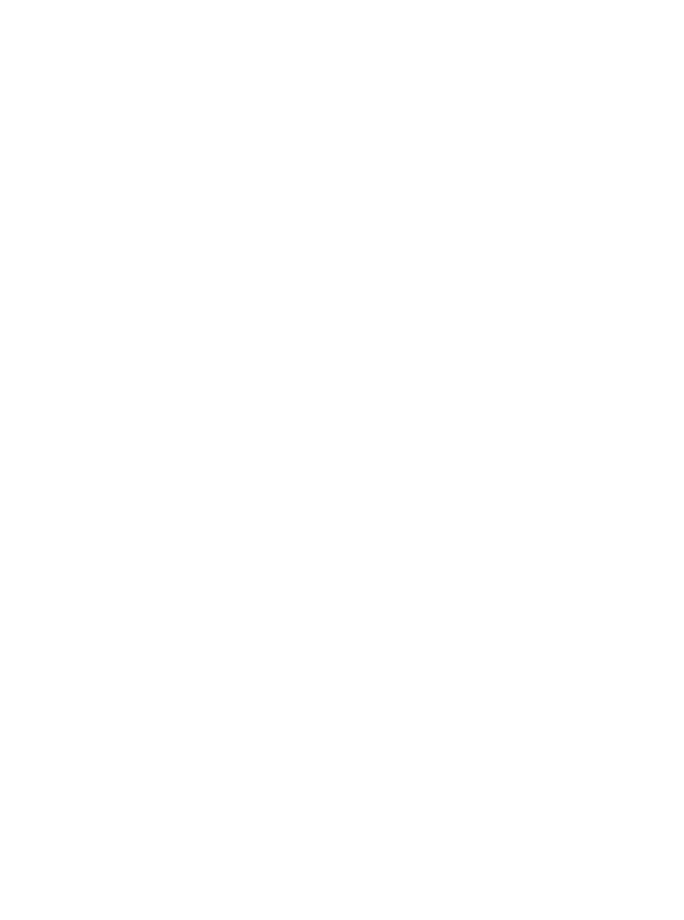
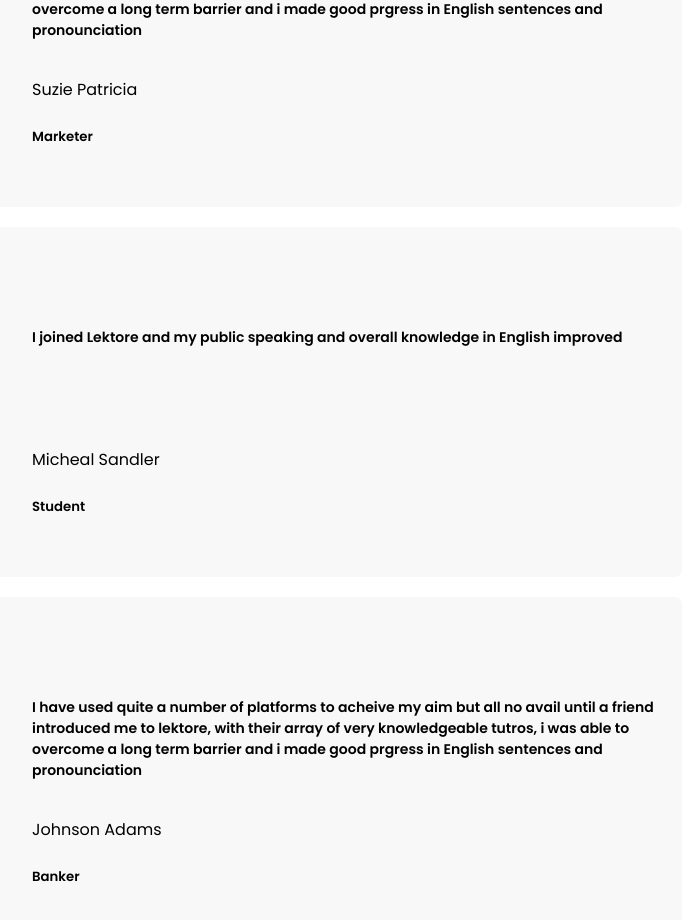
Before and after one commit to Shapati/test-git, a React (Create React App) app: page / in a window 1280 px wide. Shown: the part 980-1900 px from the top of the page, without its empty margins (33-717 px from the left). Before the commit the page ends 800 px from the top, so only its background shows below. Built offline with nearby package versions, Linux system fonts and the light colour scheme.

Commit message:
addded testimonial boxes and added styles

```diff
--- a/src/pages/Home/Home.jsx
+++ b/src/pages/Home/Home.jsx
@@ -1,13 +1,14 @@
-import React from 'react'
-import { IntroSection } from './IntroSection/IntroSection'
-import { Navbar } from './Navabar/Navbar'
+import React from "react";
+import { IntroSection } from "./IntroSection/IntroSection";
+import { Testimonials } from "./Testimonials/Testimonials";
 
 const Home = () => {
   return (
     <div>
-        <IntroSection />
+      <IntroSection />
+      <Testimonials />
     </div>
-  )
-}
+  );
+};
 
-export default Home
+export default Home;
--- a/src/pages/Home/Testimonials/Testimonial.jsx
+++ /dev/null
@@ -1,3 +0,0 @@
-export const Testimonial = () => {
-  return <div className="testimonial"></div>;
-};
--- /dev/null
+++ b/src/pages/Home/Testimonials/Testimonials.css
@@ -0,0 +1,32 @@
+.testimonial {
+  width: 1250px;
+  margin: 60px auto;
+}
+.testi-box-container {
+  width: 1000px;
+  height: 1000px;
+}
+.testi-box {
+  width: 700px;
+  height: 350px;
+  background-color: #f8f8f8;
+  border-radius: 7px;
+  position: relative;
+  margin-bottom: 20px;
+  padding: 0px 50px;
+}
+.testi-box p {
+  position: absolute;
+  top: 100px;
+  font-size: 14px;
+  font-weight: bolder;
+}
+.testi-box h4 {
+  font-weight: 100;
+  position: absolute;
+  top: 220px;
+}
+.testi-box h5 {
+  position: absolute;
+  top: 270px;
+}
--- /dev/null
+++ b/src/pages/Home/Testimonials/Testimonials.jsx
@@ -0,0 +1,81 @@
+import { Testimonial } from "../../../data/Testimonial";
+import "./Testimonials.css";
+export const Testimonials = () => {
+  const { testimonials } = Testimonial();
+
+  return (
+    <div className="testimonial">
+      <div className="testi-box-container">
+        <div className="testi-box">
+          <div className="test-img"></div>
+          <div className="testi-body">
+            <p>
+              I have used quite a number of platforms to acheive my aim but all
+              no avail until a friend introduced me to lektore, with their array
+              of very knowledgeable tutros, i was able to overcome a long term
+              barrier and i made good prgress in English sentences and
+              pronounciation
+            </p>
+          </div>
+          <div className="testi-name">
+            <h4>Suzie Patricia </h4>
+          </div>
+          <div className="testi-occupation">
+            <h5> Marketer </h5>
+          </div>
+        </div>
+        <div className="testi-box">
+          <div className="test-img"></div>
+          <div className="testi-body">
+            <p>
+              I joined Lektore and my public speaking and overall knowledge in
+              English improved
+            </p>
+          </div>
+          <div className="testi-name">
+            <h4> Micheal Sandler</h4>
+          </div>
+          <div className="testi-occupation">
+            <h5>Student</h5>
+          </div>
+        </div>
+        <div className="testi-box">
+          <div className="test-img"></div>
+          <div className="testi-body">
+            <p>
+              I have used quite a number of platforms to acheive my aim but all
+              no avail until a friend introduced me to lektore, with their array
+              of very knowledgeable tutros, i was able to overcome a long term
+              barrier and i made good prgress in English sentences and
+              pronounciation
+            </p>
+          </div>
+          <div className="testi-name">
+            <h4> Johnson Adams </h4>
+          </div>
+          <div className="testi-occupation">
+            <h5>Banker</h5>
+          </div>
+        </div>
+        <div className="testi-box">
+          <div className="test-img"></div>
+          <div className="testi-body">
+            <p>
+              I have used quite a number of platforms to acheive my aim but all
+              no avail until a friend introduced me to lektore, with their array
+              of very knowledgeable tutros, i was able to overcome a long term
+              barrier and i made good prgress in English sentences and
+              pronounciation
+            </p>
+          </div>
+          <div className="testi-name">
+            <h4> Cynthia Bade </h4>
+          </div>
+          <div className="testi-occupation">
+            <h5> Student </h5>
+          </div>
+        </div>
+      </div>
+    </div>
+  );
+};
```
Also changed, not shown: src/pages/Home/Testimonials/Testimonial.css (deleted).
